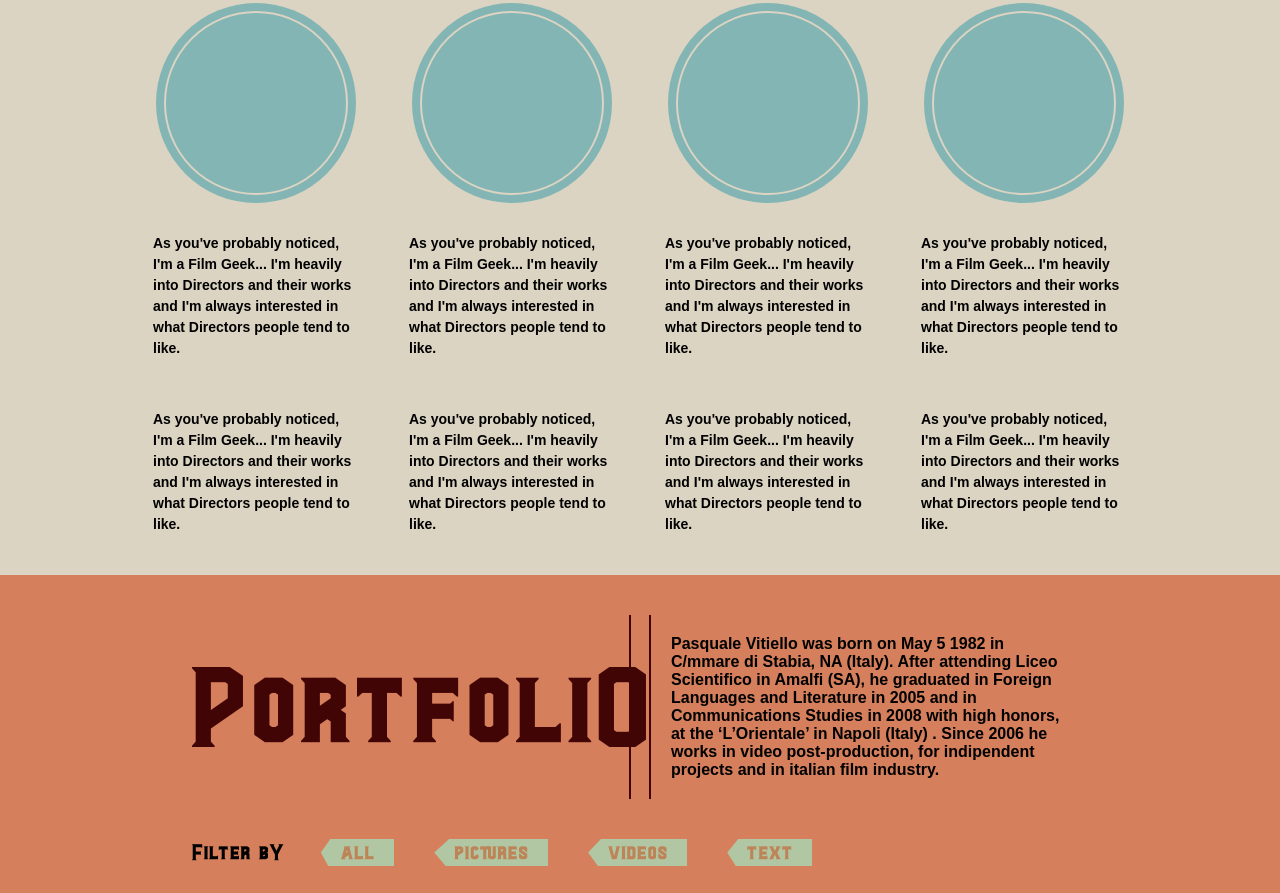
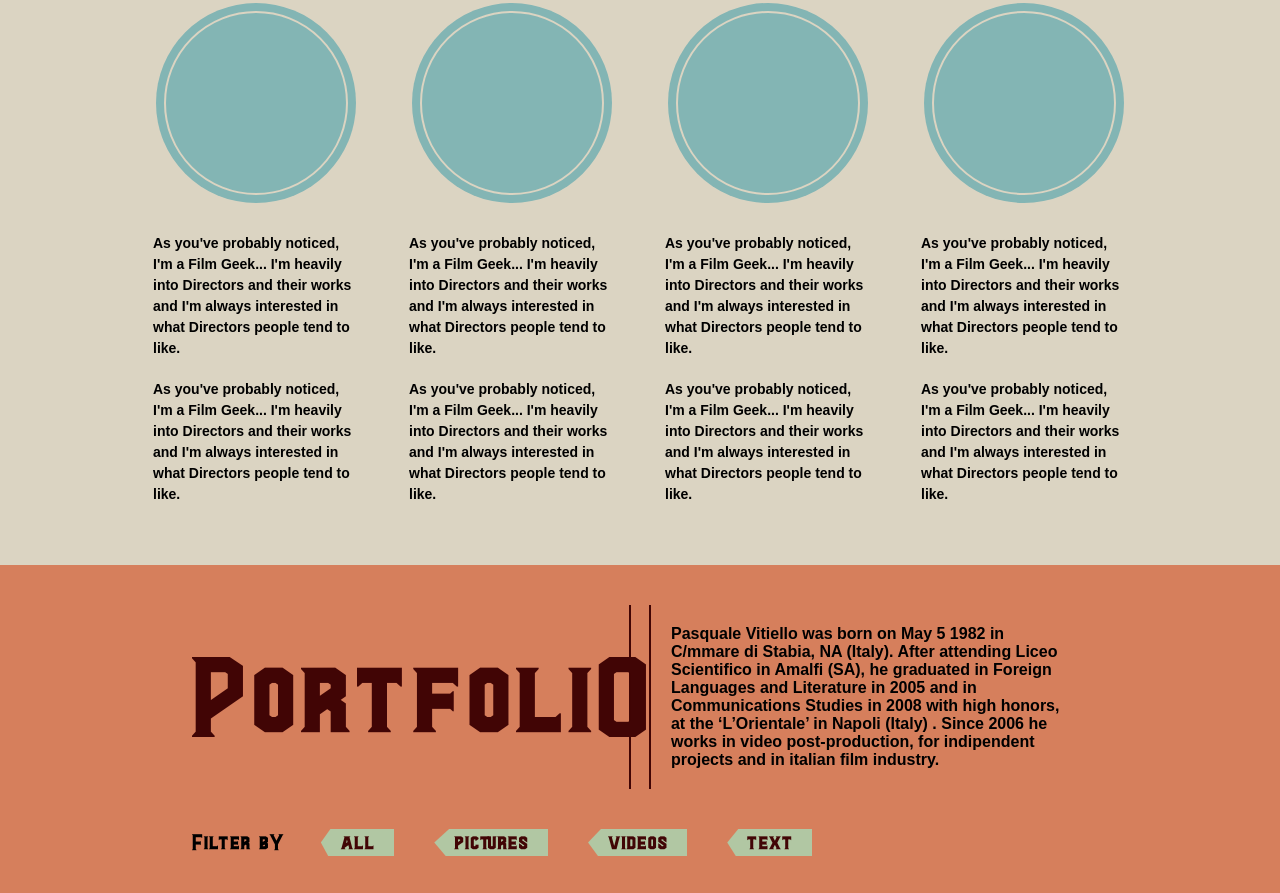
Before and after one commit to DharunPrasad/Flint-Ad, a plain HTML site: page index.html in a window 1280 px wide. Shown: the part 1389-2282 px from the top of the page. Drawn offline with Linux system fonts and the light colour scheme.

Commit message:
did some tweakings

```diff
--- a/style.css
+++ b/style.css
@@ -262,7 +262,7 @@ margin-right: 2.2rem;
     background-color: var(--grey-color-bg);
     height: fit-content;
     width: 100%;
-    padding-top: 4rem;
+    padding: 4rem 0 5rem;
 
 }
 
@@ -331,7 +331,7 @@ margin-right: 2.2rem;
     color : #000 !important;
     font-size: 1.4rem;
     line-height: 150%;
-    padding: 0 2.5rem 3rem;
+    padding: 0 2.5rem;
 }
 
 
@@ -359,7 +359,7 @@ margin-right: 2.2rem;
 .filter-item{
     padding :.5rem 2rem;
     background-color: var(--primary--color);
-    color : var(--secondary-color);
+    color : var(--tertiary-color);
     margin : 0 2rem;
     clip-path: polygon(100% 0%, 100% 50%, 100% 100%, 10% 100%, 0% 50%, 13% 0);
 
```
